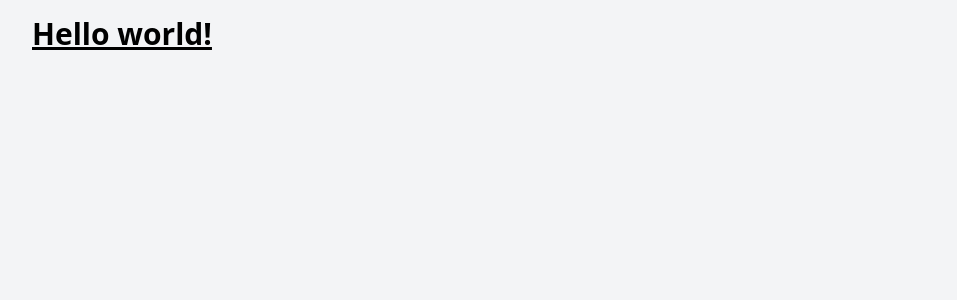
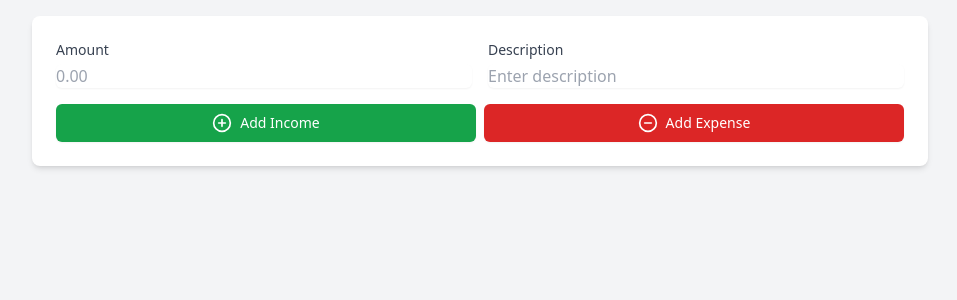
Before and after one commit to aiyaruch1320/mondy, a React (Vite) app: page / in a window 1280 px wide. Shown: the top 300 px of the page, without its empty margins (160-1117 px from the left). Built offline with nearby package versions, Linux system fonts and the light colour scheme.

Commit message:
Add transaction form

```diff
--- a/package.json
+++ b/package.json
@@ -11,6 +11,7 @@
     "test": "vitest"
   },
   "dependencies": {
+    "lucide-react": "^0.471.1",
     "react": "^18.3.1",
     "react-dom": "^18.3.1"
   },
--- a/src/App.tsx
+++ b/src/App.tsx
@@ -1,10 +1,27 @@
-import React from "react";
+import React, { useState } from "react";
+import { TransactionForm } from "./components/TransactionFrom";
+import { Transaction } from "./types/transaction";
 
 function App() {
+  const [transactions, setTransactions] = useState<Transaction[]>([]);
+
+  const addTransaction = (newTransaction: Omit<Transaction, "id">) => {
+    const transaction: Transaction = {
+      ...newTransaction,
+      id: crypto.randomUUID(),
+    };
+    setTransactions((prev) => [transaction, ...prev]);
+  };
+
   return (
     <div className="min-h-screen bg-gray-100 p-4">
       <div className="max-w-4xl mx-auto space-y-6">
-        <h1 className="text-3xl font-bold underline">Hello world!</h1>
+        <div className="mb-8">
+          <TransactionForm onSubmit={addTransaction} />
+        </div>
+        {transactions.map((transaction) => {
+          return <>{transaction.description}</>;
+        })}
       </div>
     </div>
   );
--- /dev/null
+++ b/src/components/TransactionFrom.tsx
@@ -0,0 +1,100 @@
+import { MinusCircle, PlusCircle } from "lucide-react";
+import React, { useState } from "react";
+import { Transaction } from "../types/transaction";
+
+interface TransactionFormProps {
+  onSubmit: (transaction: Omit<Transaction, "id">) => void;
+}
+
+export function TransactionForm({ onSubmit }: TransactionFormProps) {
+  const [amount, setAmount] = useState("");
+  const [description, setDescription] = useState("");
+  const [type, setType] = useState<"income" | "expense">("income");
+  const handleSubmit = (e: React.FormEvent) => {
+    e.preventDefault();
+    if (!amount || !description) return;
+    const numAmount = Math.abs(parseFloat(amount));
+
+    onSubmit({
+      amount: type === "expense" ? -numAmount : numAmount,
+      description,
+      date: new Date().toISOString(),
+      type,
+    });
+
+    setAmount("");
+    setDescription("");
+  };
+  return (
+    <form
+      onSubmit={handleSubmit}
+      className="space-y-4 bg-white p-6 rounded-lg shadow-md"
+    >
+      <div className="grid grid-cols-1 md:grid-cols-2 gap-4">
+        <div>
+          <label
+            htmlFor="amount"
+            className="block text-sm font-medium text-gray-700"
+          >
+            Amount
+          </label>
+          <input
+            type="number"
+            id="amount"
+            value={amount}
+            onChange={(e) => setAmount(e.target.value)}
+            className="mt-1 block w-full rounded-md border-gray-300 shadow-sm focus:border-blue-500 focus:ring-blue-500"
+            placeholder="0.00"
+            step={1}
+            min={0}
+            required
+          />
+        </div>
+        <div>
+          <label
+            htmlFor="description"
+            className="block text-sm font-medium text-gray-700"
+          >
+            Description
+          </label>
+          <input
+            type="text"
+            id="description"
+            value={description}
+            onChange={(e) => setDescription(e.target.value)}
+            className="mt-1 block w-full rounded-md border-gray-300 shadow-sm focus:border-blue-500 focus:ring-blue-500"
+            placeholder="Enter description"
+            required
+          />
+        </div>
+      </div>
+
+      <div className="flex gap-2">
+        <button
+          type="submit"
+          onClick={() => setType("income")}
+          className="
+            flex-1 flex items-center justify-center px-4 py-2 border border-transparent rounded-md shadow-sm
+            text-sm font-medium text-white bg-green-600 hover:bg-green-700 focus:outline-none focus:ring-2
+            focus:ring-offset-2 focus:ring-green-500
+          "
+        >
+          <PlusCircle className="w-5 h-5 mr-2" />
+          Add Income
+        </button>
+        <button
+          type="submit"
+          onClick={() => setType("expense")}
+          className="
+            flex-1 flex items-center justify-center px-4 py-2 border border-transparent rounded-md shadow-sm
+            text-sm font-medium text-white bg-red-600 hover:bg-red-700 focus:outline-none focus:ring-2
+            focus:ring-offset-2 focus:ring-red-500
+          "
+        >
+          <MinusCircle className="w-5 h-5 mr-2" />
+          Add Expense
+        </button>
+      </div>
+    </form>
+  );
+}
--- /dev/null
+++ b/src/types/transaction.ts
@@ -0,0 +1,7 @@
+export interface Transaction {
+  id: string;
+  amount: number;
+  description: string;
+  date: string;
+  type: "income" | "expense";
+}
```
Also changed, not shown: 1 other file (tests, documents, lock files or other folders).
